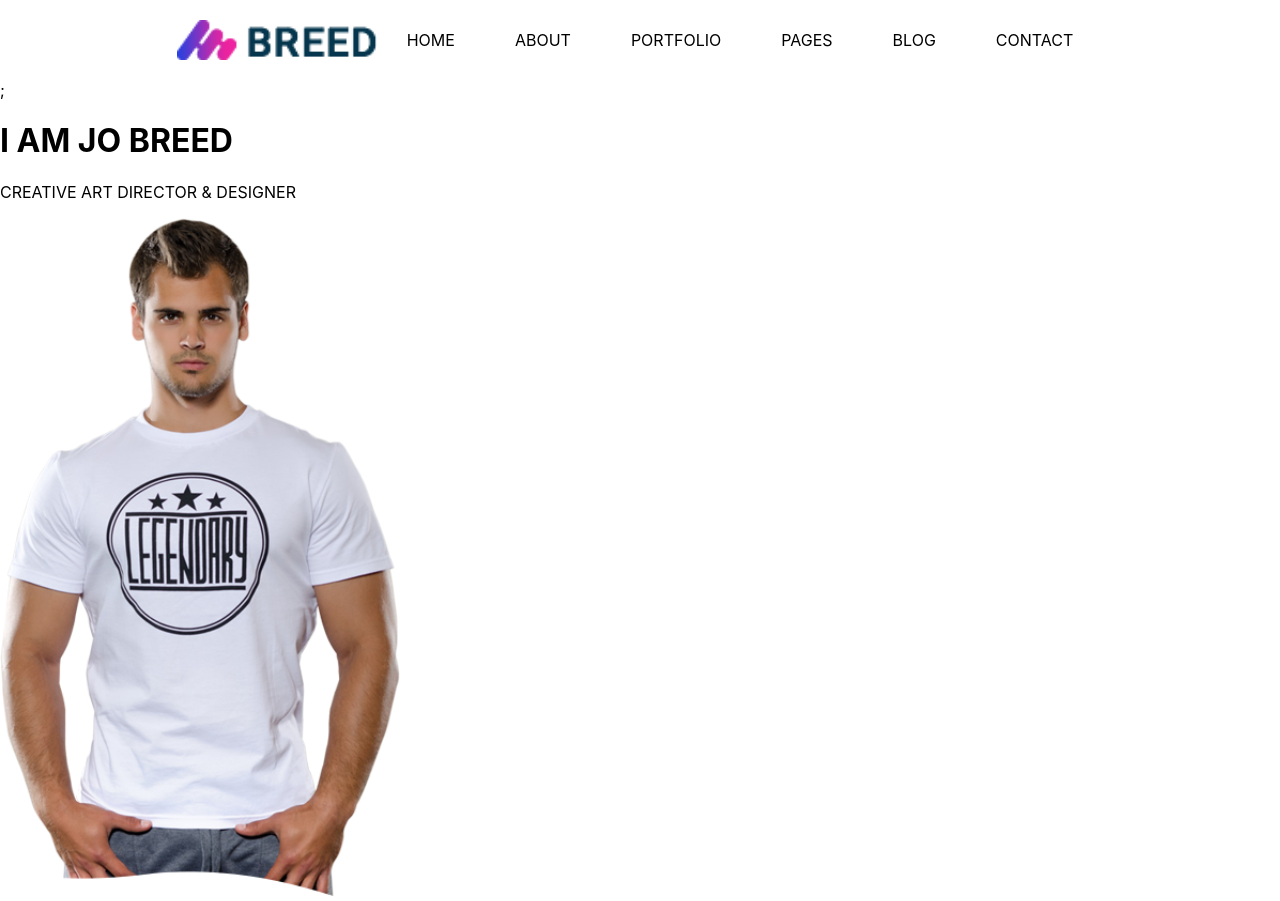
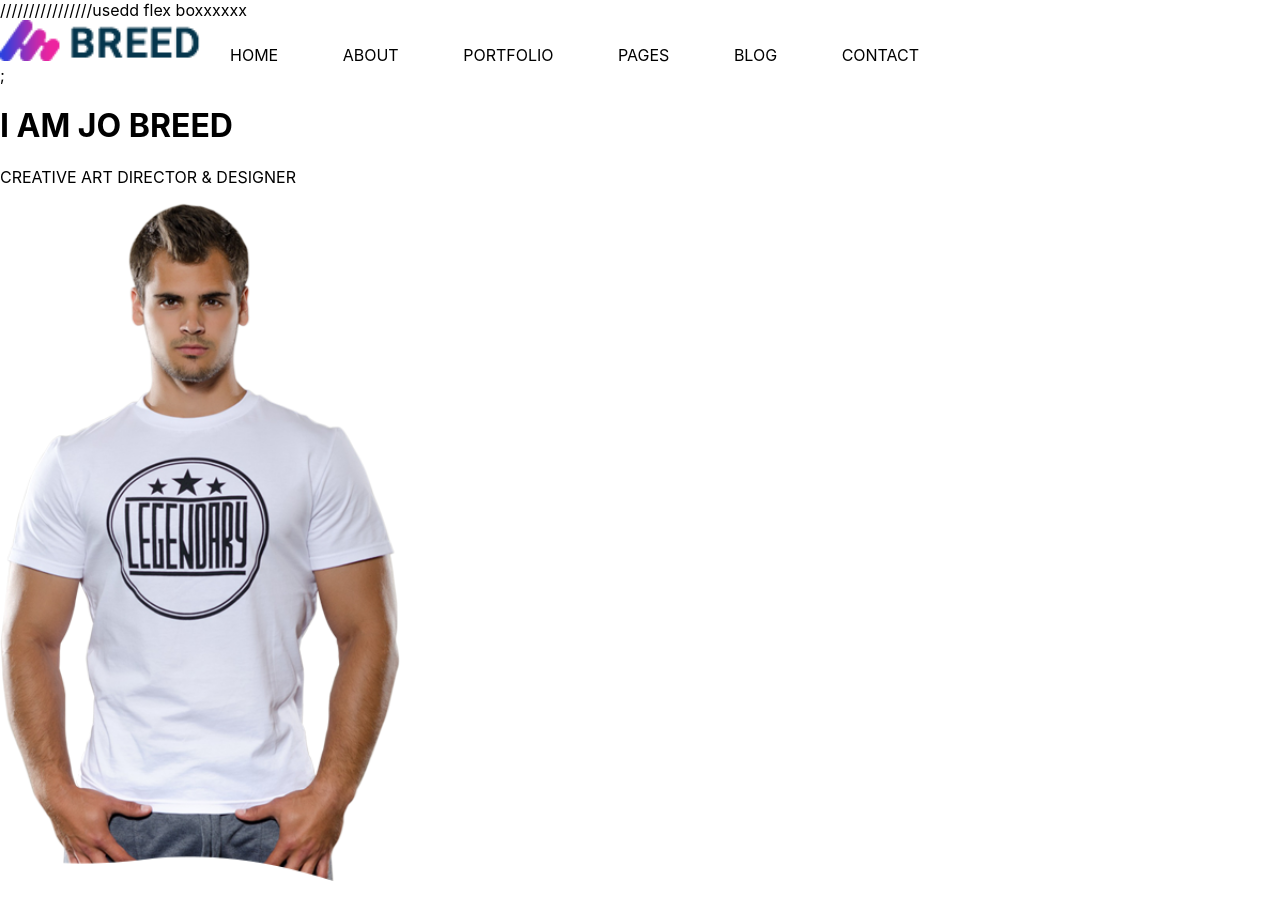
Before and after one commit to faticoco/practice-website-, a React (Create React App) app: page / in a window 1280 px wide. Built offline with nearby package versions, Linux system fonts and the light colour scheme.

Commit message:
adding flex_box

```diff
--- a/src/App.js
+++ b/src/App.js
@@ -2,13 +2,11 @@ import './App.css';
 import Background from './jobreed.png'
 import logo from './logo.png'
 //component added
-function Center({children}) {
+function Center({ children })
+{
+
     return (
-        <div style={{
-            display: 'flex',
-            alignItems: 'center',
-            justifyContent: 'center'
-        }}>
+        <div>
             {children}
         </div>
     );
@@ -54,7 +52,7 @@ const Adding_divs_home_page =()=>
 {
 
     return (
-        <div className="d-inline-flex p-2">
+        <div>
             <h1>I AM JO BREED</h1>
             <p>CREATIVE ART DIRECTOR & DESIGNER</p>
         </div>
@@ -67,18 +65,28 @@ function App() {
 
     const arr = ["HOME", "ABOUT", "PORTFOLIO", "PAGES","BLOG","CONTACT"];
     console.log(arr);
+    var container=
+    {
+        display : "flex",
+        flexdirection: "row reverse",
+        justifycontent : "flex start"
+    }
+
+    var item=
+    {
+        maxwidth : "50%"
+    }
+
     return (
         //calling a component and passing array
       <div>
-
+            ////////////////usedd flex boxxxxxx
             <Hello arr={arr} />;
-            <div className="d-flex p-2">
+            <div style={container, item}>
                 <Adding_divs_home_page />
                 <Backgroundimage />
             </div>
       </div>
-
-
   );
 }
 
```
